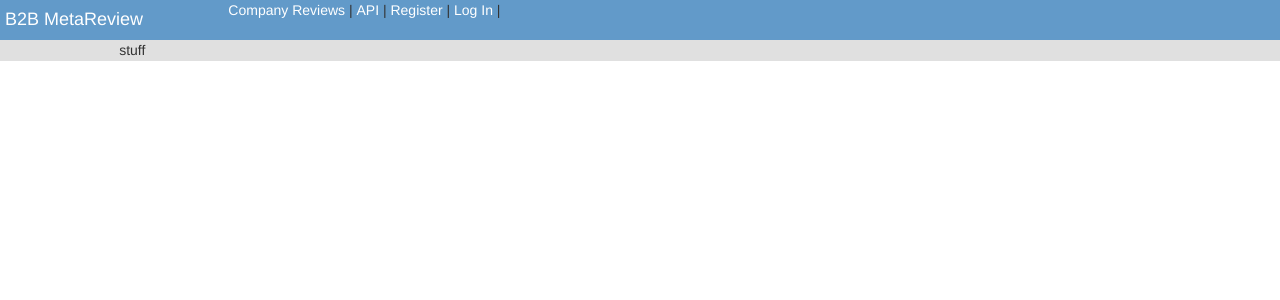
After one commit to mangowolf/vendor_review, a Django app: page /company_detail/ in a window 1280 px wide. The commit adds this page. Shown: the top 300 px of the page. Run offline with Django 3.2, Linux system fonts and the light colour scheme; some libraries are stand-ins or nearby versions.

Commit message:
Type: UI Added url redirect to company detail page.

```diff
--- /dev/null
+++ b/review/templates/review/company_detail.html
@@ -0,0 +1,13 @@
+{% extends "review/base.html" %}
+
+{% block content %}
+<div class="col-md-1"></div>
+<div class="col-md-6 container">
+    <div class="row">
+        stuff
+
+    </div>
+<div class="col-md-5"></div>
+</div>
+
+{% endblock %}
--- a/review/templates/review/company_review.html
+++ b/review/templates/review/company_review.html
@@ -6,7 +6,7 @@
         <hr>
         <div class="post-header">
             <span class="caption">{{ post.published_date }}</span>
-            <h2>{{ post.companykey }}</h2>
+            <h2><a href="{% url 'company_detail' %}">{{ post.companykey }}</a></h2>
         </div>
         <div class="review-content">
             <h3><a href="{% url 'post_detail' pk=post.pk %}">{{ post.title }}</a></h3>
--- a/review/templates/review/registration.html
+++ b/review/templates/review/registration.html
@@ -41,7 +41,7 @@
             </div>
         </div>
         <div class="col-md-1"></div>
-        <div class="col-md-3">Advertisement</div>
+        <div class="col-md-3" name="Ad">Advertisement</div>
     </div>
 </div>
 
--- a/review/urls.py
+++ b/review/urls.py
@@ -11,6 +11,7 @@ urlpatterns = [
     #url(r'^admin/', admin.site.urls),
     url(r'^registration/$', views.registration, name='registration'),
     url(r'^company/new_company_review/$', views.new_company_review, name='new_company_review'),
+    url(r'^company_detail/$', views.company_detail, name='company_detail'),
     url(r'^company_review/$', views.company_review, name='company_review'),
     url(r'^post/(?P<pk>\d+)/$', views.post_detail, name='post_detail'),
     url(r'^post/(?P<pk>\d+)/edit/$', views.post_edit, name='post_edit'),
--- a/review/views.py
+++ b/review/views.py
@@ -20,6 +20,10 @@ def index(request):
 
 def registration(request):
     return render(request,'review/registration.html')
+
+def company_detail(request):
+    #company_post = get_object_or_404(Company, pk=pk)
+    return render(request, 'review/company_detail.html')
 
 @login_required
 def new_company_review(request):
```
